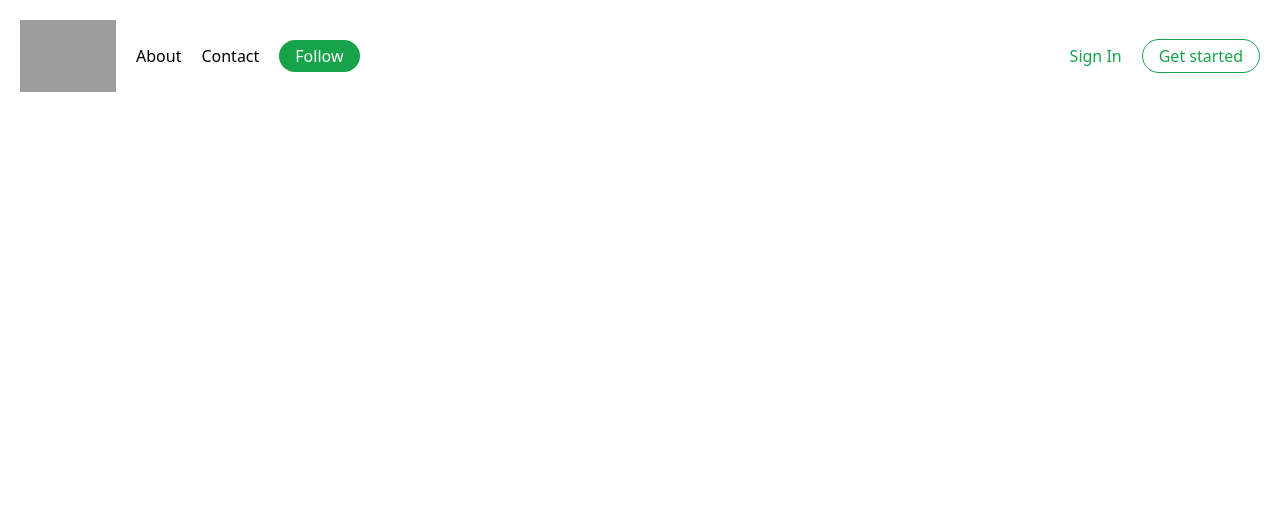
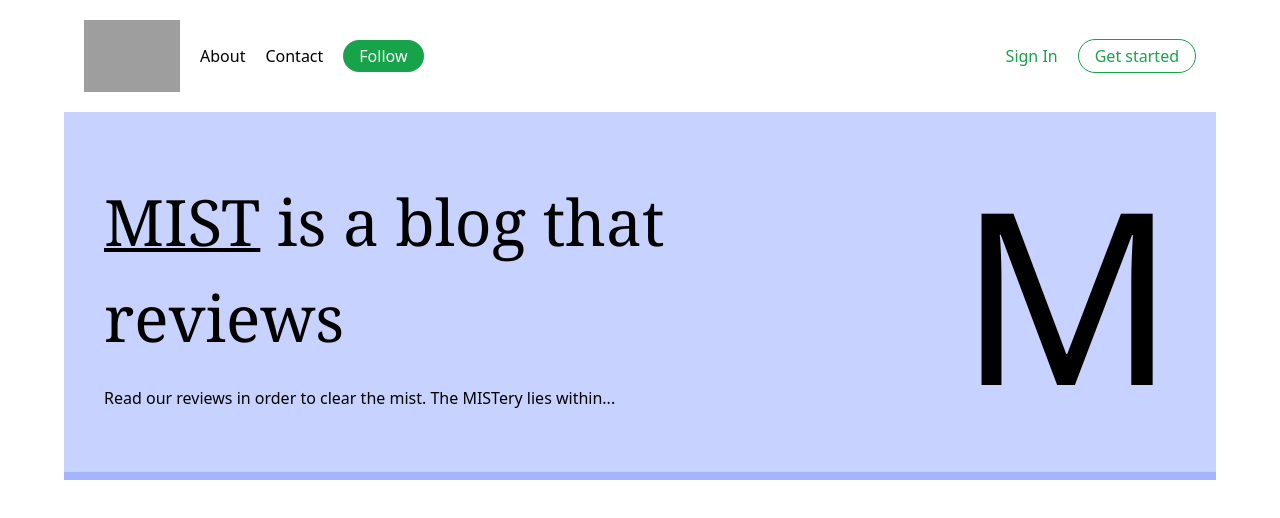
Before and after one commit to Akshar95/blog-build, a Next.js app: page / in a window 1280 px wide. Shown: the top 518 px of the page. Built offline with nearby package versions, Linux system fonts and the light colour scheme; grey boxes are pictures that could not be loaded.

Commit message:
adding the tagline under the navigation

```diff
--- a/components/Header.tsx
+++ b/components/Header.tsx
@@ -2,7 +2,7 @@ import Link from "next/link";
 
 function Header() {
   return (
-    <header className="flex justify-between p-5 max-w-7xl mx-auto">
+    <header className="flex justify-between p-5 max-w-6xl mx-auto">
       <div className="flex items-center space-x-5">
         <Link href="/">
           <img
@@ -28,12 +28,10 @@ function Header() {
       </div>
 
       <div className=" flex items-center space-x-5 text-green-600">
-          <h3>
-              Sign In
-          </h3>
-          <h3 className="border px-4 py-1 rounded-full border-green-600">
-              Get started
-          </h3>
+        <h3>Sign In</h3>
+        <h3 className="border px-4 py-1 rounded-full border-green-600">
+          Get started
+        </h3>
       </div>
     </header>
   );
--- a/pages/index.tsx
+++ b/pages/index.tsx
@@ -10,6 +10,25 @@ export default function Home() {
       </Head>
 
       <Header />
+      <div className="flex items-center justify-between max-w-6xl mx-auto py-10 lg:py-0 bg-indigo-200 border-b-8 border-indigo-300">
+        <div className="px-10 space-y-5">
+          <h1 className="text-6xl max-w-xl font-serif">
+            <span className="underline decoration-black decoration-4">
+              MIST
+            </span>{" "}
+            is a blog that reviews
+          </h1>
+          <h2>
+            Read our reviews in order to clear the mist. The MISTery lies
+            within...
+          </h2>
+        </div>
+        <div>
+          <h1 className="hidden md:inline-flex text-14xl lg:text-21xl px-10">
+            M
+          </h1>
+        </div>
+      </div>
     </div>
   );
 }
--- a/tailwind.config.js
+++ b/tailwind.config.js
@@ -5,6 +5,23 @@ module.exports = {
   ],
   theme: {
     extend: {},
+    fontSize: {
+      'xs': '.75rem',
+      'sm': '.875rem',
+      'tiny': '.875rem',
+      'base': '1rem',
+      'lg': '1.125rem',
+      'xl': '1.25rem',
+      '2xl': '1.5rem',
+      '3xl': '1.875rem',
+      '4xl': '2.25rem',
+      '5xl': '3rem',
+      '6xl': '4rem',
+      '7xl': '5rem',
+      '14xl': '10rem',
+      '21xl': '15rem',
+
+    }
   },
   plugins: [],
 }
```
